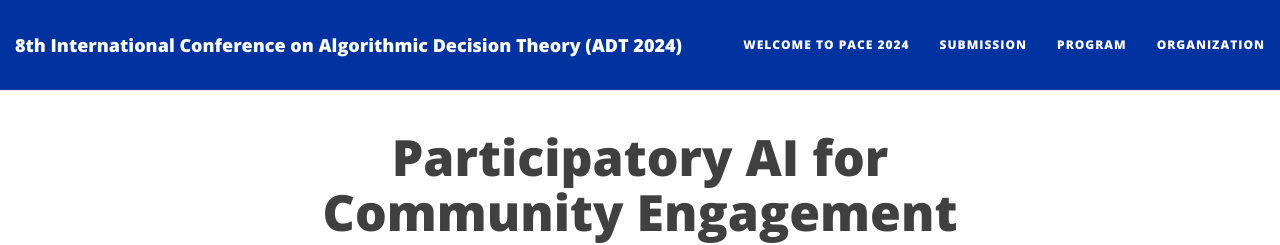
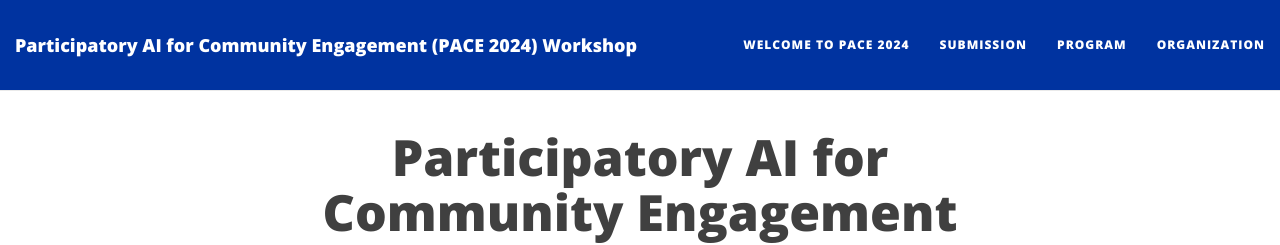
Before and after one commit to TulaneCS/PACE, a Jekyll site: the page built from index.md, in a window 1280 px wide. Shown: the top 245 px of the page. Built offline with Jekyll 4.4.1, drawn with Linux system fonts in a browser that asks for light colours; nearby versions of some CDN libraries.

Commit message:
typo updates

```diff
--- a/_config.yml
+++ b/_config.yml
@@ -1,10 +1,10 @@
 # --- General options --- #
 
 # Name of website
-title: 8th International Conference on Algorithmic Decision Theory (ADT 2024)
+title: Participatory AI for Community Engagement (PACE 2024) Workshop
 
 # Short description of your site
-description: ADT 2024
+description: PACE 2024
 
 # --- Local development options ---
 # If your website is hosted locally rather than on GitHub, then you need to uncomment the next two parameters to set the url and baseurl
@@ -47,7 +47,7 @@ navbar-text-col: "#FFFFFF"
 navbar-children-col: "#FFFFFF"
 page-col: "#FFFFFF"
 link-col: "#0000EE" #"#71C5E8"
-hover-col: "#0033A0"
+hover-col: "#FFEFD5"
 footer-col: "#0033A0"
 footer-text-col: "#FFFFFF"
 footer-link-col: "#FFFFFF"
--- a/index.md
+++ b/index.md
@@ -4,7 +4,7 @@ title: Participatory AI for Community Engagement (PACE 2024) Workshop
 subtitle: HCOMP 2024, October 16 - 19, Pittsburgh, Pennsylvania
 published: true
 ---
-<p style="text-align:center;"><img src="{{ 'img/cover.png' | relative_url }}" /></p>
+<p style="text-align:center;"><img src="{{ 'img/cover.jpg' | relative_url }}" /></p>
 
 ## About the Participatory AI for Community Engagement (PACE 2024) Workshop
 
```
Also changed, not shown: README.md.
